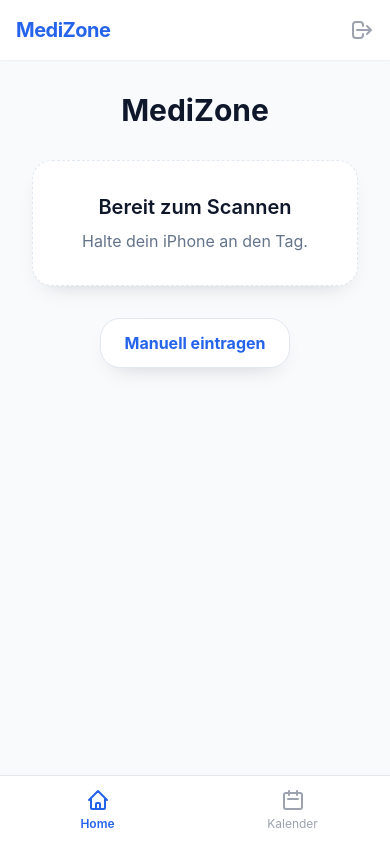
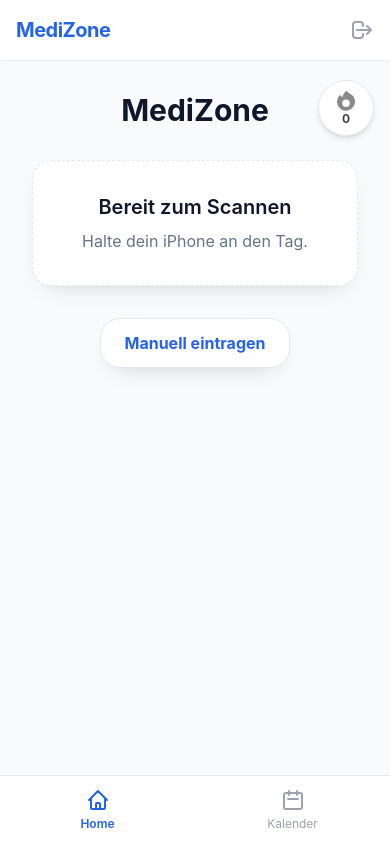
Before and after one commit to pascal-03-12/MediZone, a Vue app: page / in a window 390 px wide. Built offline with nearby package versions, Linux system fonts and the light colour scheme; no server answers; the database is empty; sample sign-in values are in the browser's storage.

Commit message:
fix: streak wurde auf der mobilen ansicht nicht angezegit

```diff
--- a/src/App.vue
+++ b/src/App.vue
@@ -35,6 +35,10 @@ onMounted(() => {
           v-if="authStore.user"
           class="p-4 bg-white shadow-sm flex justify-between items-center sticky top-0 z-50"
       >
+        <div class="fixed top-20 right-4 z-50 md:hidden">
+          <StreakBadge />
+        </div>
+
         <div class="font-bold text-primary text-xl tracking-tight">
           MediZone
         </div>
```
